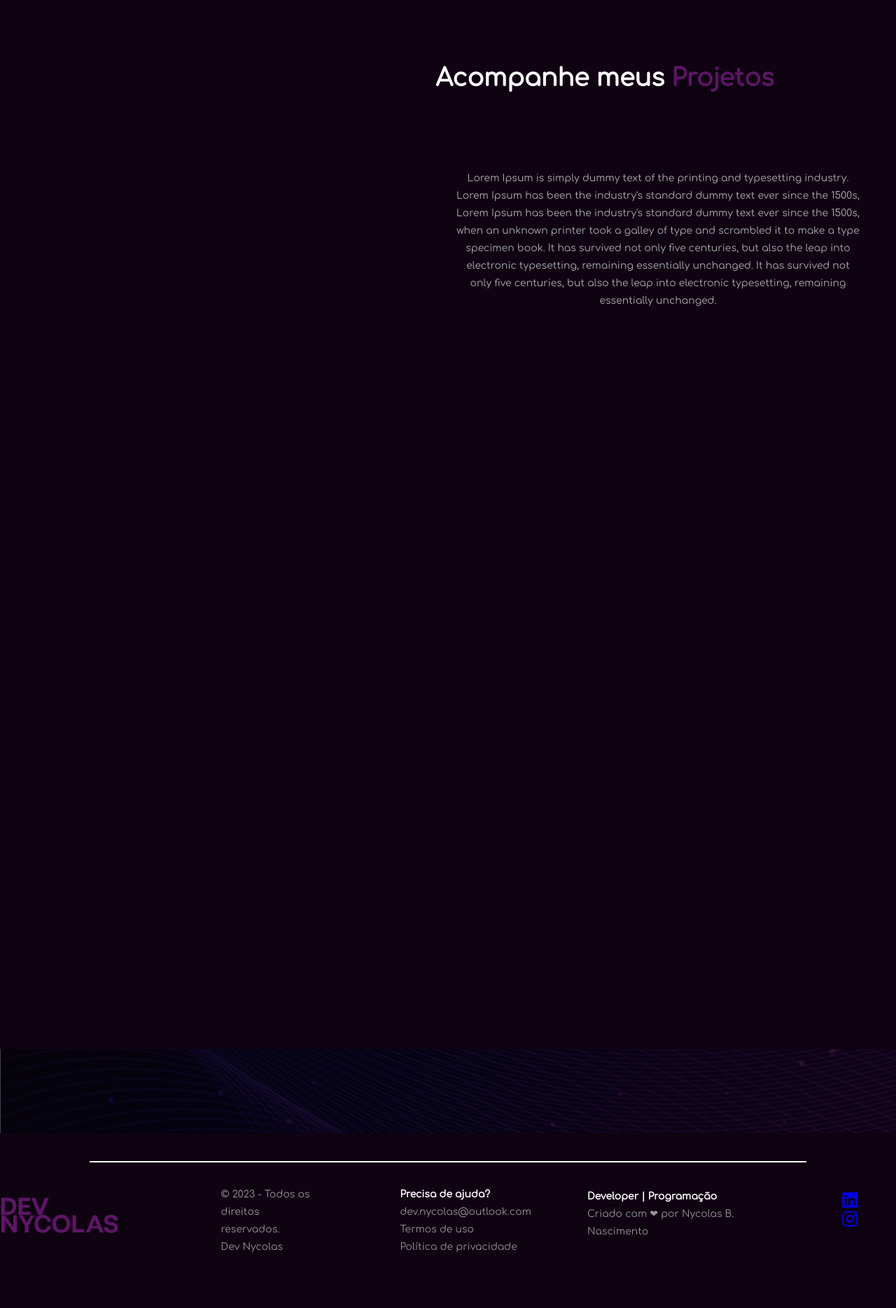
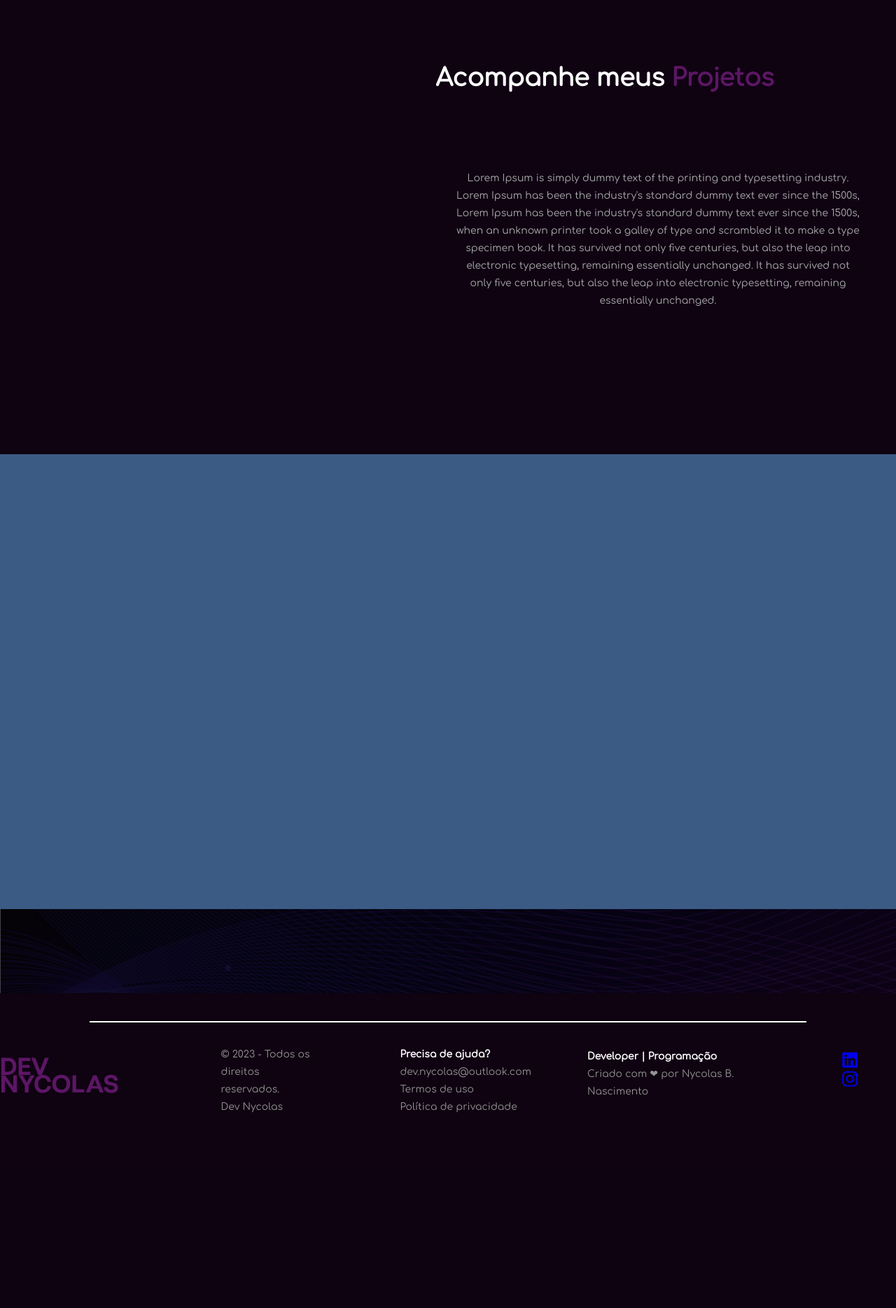
Before and after one commit to devnycolas/blog-pessoal, a Django app: template core/templates/index.html in a window 1280 px wide. Shown: the part 1209-3078 px from the top of the page at 70% size. After the commit the page ends 2799 px from the top, so only its background shows below. Run offline with Django 5.2, Linux system fonts and the light colour scheme; the template is opened without the code that fills it, so the values that code supplies are empty; parts of the project's set-up code (start-up, migrations or seed data) failed here and were passed over.

Commit message:
Changing palette colors

```diff
--- a/core/static/css/style.css
+++ b/core/static/css/style.css
@@ -1,7 +1,16 @@
 :root {
     --ColorPurple: #5C1665;
     --textColorFooter: #959595;
-    --backgroundSection: #0F0211;
+    --colorPallete1: #0F0211;
+    --colorPallete2: #103c5a;
+    --colorPallete3: #796EA8;
+    --colorPallete4: #4d7b93;
+    --colorPallete5: #4B7AE8;
+    --colorPallete6: #C71497;
+    --colorPallete7: #518C9F;
+    --colorPallete8: #3B5B85;
+    --colorPallete9: #4EAA95;
+    --colorPallete10: #976EDF;
 }
 
 @font-face {
@@ -134,7 +143,7 @@ body {
     padding: 20px;
     border-radius: 30px;
     background-color: var(--ColorPurple);
-    color: var(--backgroundSection);
+    color: var(--colorPallete1);
     transition: transform 0.3s ease-in-out;
 }
 
@@ -184,7 +193,7 @@ body {
     padding: 30px 0 30px 0;
     width: 100%;
     max-height: 400px;
-    background-color: var(--backgroundSection);
+    background-color: var(--colorPallete1);
     overflow: hidden;
 }
 
@@ -216,14 +225,13 @@ body {
 
 
 .container-projetos {
-    margin-bottom: 120px;
     width: 100%;
-    height: 1500px;
+    height: 650px;
     display: flex;
     flex-direction: column;
     justify-content: flex-start;
     align-items: center;
-    background-color: var(--backgroundSection);
+    background-color: var(--colorPallete1);
     overflow: hidden;
 }
 
@@ -266,12 +274,25 @@ body {
     box-sizing: border-box;
 }
 
+.container-carrossel-projetos {
+    margin-bottom: 120px;
+    width: 100%;
+    height: 650px;
+    display: flex;
+    flex-direction: column;
+    justify-content: flex-start;
+    align-items: center;
+    background-color: var(--colorPallete8);
+    overflow: hidden;
+}
+
+
 
 .footer-area {
     position: relative;
     width: 100%;
     height: 250px;
-    background-color: var(--backgroundSection);
+    background-color: var(--colorPallete1);
     color: var(--textColorFooter);
     display: flex;
     flex-direction: row;
--- a/core/templates/index.html
+++ b/core/templates/index.html
@@ -5,9 +5,14 @@
         <meta charset="UTF-8">
         <meta name="viewport" content="width=device-width, initial-scale=1.0">
         <title>Dev Nycolas: Bem-Vindo</title>
+
         <link rel="shortcut icon" type="image/x-icon" href="{% static 'img/logo.png' %}" />
+
         <link rel="stylesheet" href="{% static 'css/style.css' %}">
+
         <link rel="stylesheet" href="https://cdnjs.cloudflare.com/ajax/libs/font-awesome/6.0.0/css/all.min.css">
+
+
     </head>
     <body>
 
@@ -85,6 +90,14 @@
             </div>
         </section>
 
+        <section class="initial-carrossel-projetos">
+            <div class="container-carrossel-projetos">
+
+
+
+            </div>
+        </section>
+
 
         <footer>
             <div class="footer-area">
@@ -115,5 +128,6 @@
         </footer>
 
         <script src="{% static 'js/main.js' %}"></script>
+
     </body>
 </html>
```
Also changed, not shown: core/static/img/image04.jpg (added), core/static/img/image05.jpg (added), core/static/js/main.js (line endings or trailing spaces).
